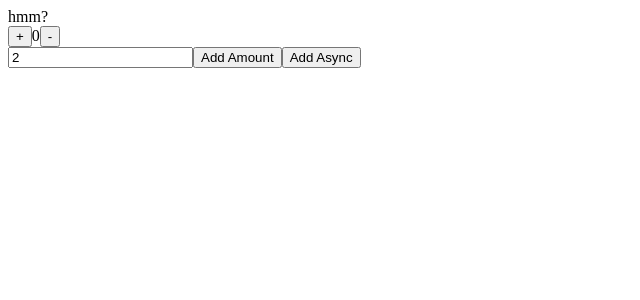
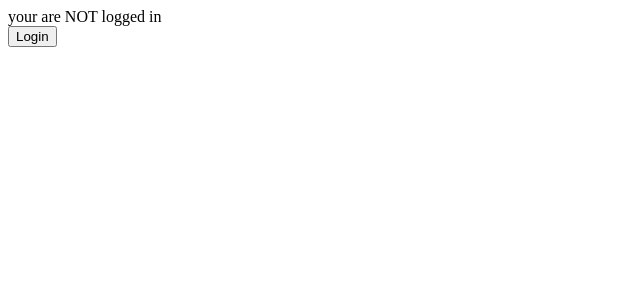
Before and after one commit to Andersgee/firebasetest, a React (Create React App) app: page / in a window 1280 px wide. Shown: the top 300 px of the page, without its empty margins (0-640 px from the left). Built offline with nearby package versions, Linux system fonts and the light colour scheme; no server answers.

Commit message:
user login

```diff
--- a/src/App.js
+++ b/src/App.js
@@ -1,18 +1,22 @@
 import React, { useState, useEffect } from "react";
 import { Counter } from "./features/counter";
-import googleauth from "./googleauth";
+import { googleauth } from "./firebase";
 
 export default function App() {
-  //const [provider, setProvider] = useState(null)
-  useEffect(() => {
-    const provider = googleauth();
-    console.log("provider: ", provider);
-  }, []);
+  const [user, setUser] = useState(null);
 
-  return (
+  return user ? (
     <>
-      {"hmm?"}
-      <Counter />
+      <div>{"you are logged in. here is your face"}</div>
+      <img src={user.photoURL} />
+      <div>{user.displayName}</div>
+      <div>{user.email}</div>
+      <div>{user.phoneNumber}</div>
+    </>
+  ) : (
+    <>
+      <div>{"your are NOT logged in"}</div>
+      <button onClick={() => googleauth(setUser)}>Login</button>
     </>
   );
 }
--- a/src/googleauth.js
+++ b/src/firebase.js
@@ -5,25 +5,26 @@ import "firebase/auth";
 const config = {
   apiKey: "AIzaSyCNod2jvNPlE3UjmofnmurpX02_FQ9bbGY",
   authDomain: "andytest-ca4f8.web.app",
-  projectId: "andytest-ca4f8",
-  messagingSenderId: "336124957761",
+  //projectId: "andytest-ca4f8",
+  //messagingSenderId: "336124957761",
 };
 //https://firebase.google.com/docs/auth/web/google-signin?authuser=0
+
+//https://console.developers.google.com/apis/credentials?project=andytest-ca4f8
 firebase.initializeApp(config);
 
-export default function googleauth() {
+export function googleauth(setUser) {
   const provider = new firebase.auth.GoogleAuthProvider();
 
   firebase
     .auth()
     .signInWithPopup(provider)
-    .then((result) => {
-      console.log("result: ", result);
-
-      /*
-      var token = result.credential.accessToken;
-      var user = result.user;
-      */
+    .then((res) => {
+      //console.log("res: ", res);
+      //const token = res.credential.accessToken;
+      //const user = res.user;
+      //const {photoURL, displayName, email, phoneNumber} = res.user
+      setUser(res.user);
     })
     .catch((error) => {
       console.log("error: ", error);
@@ -34,6 +35,4 @@ export default function googleauth() {
       var credential = error.credential;
       */
     });
-
-  return provider;
 }
```
